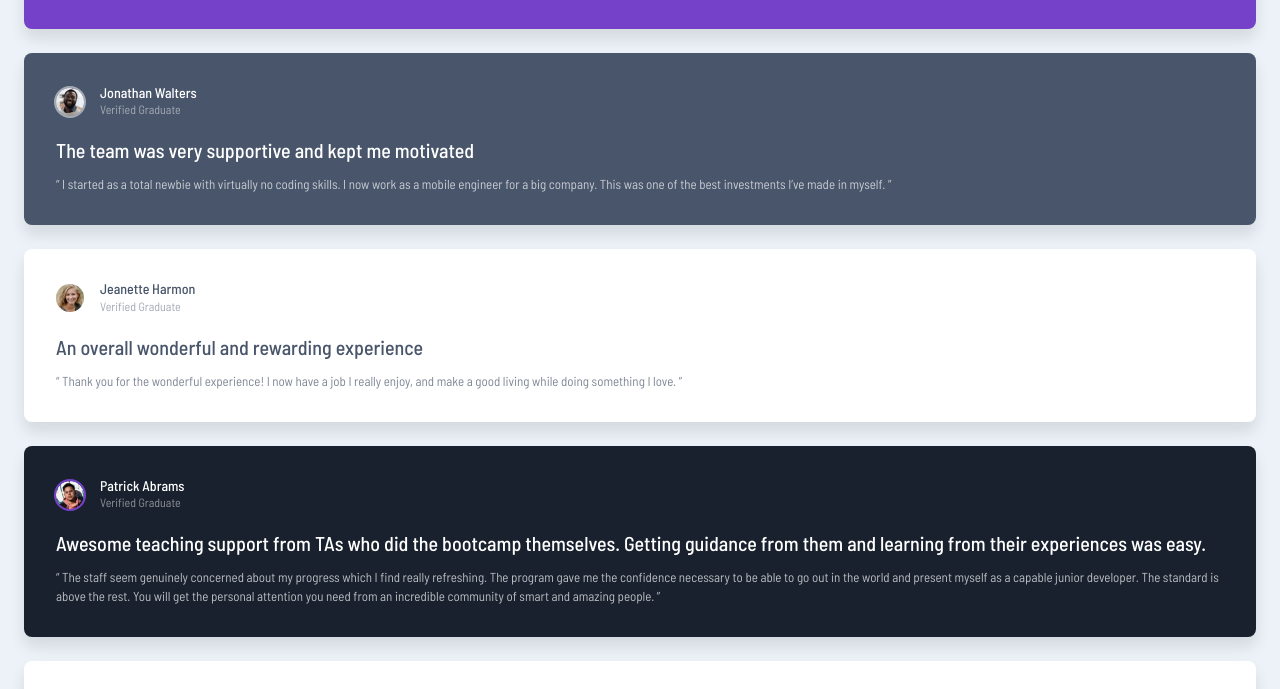
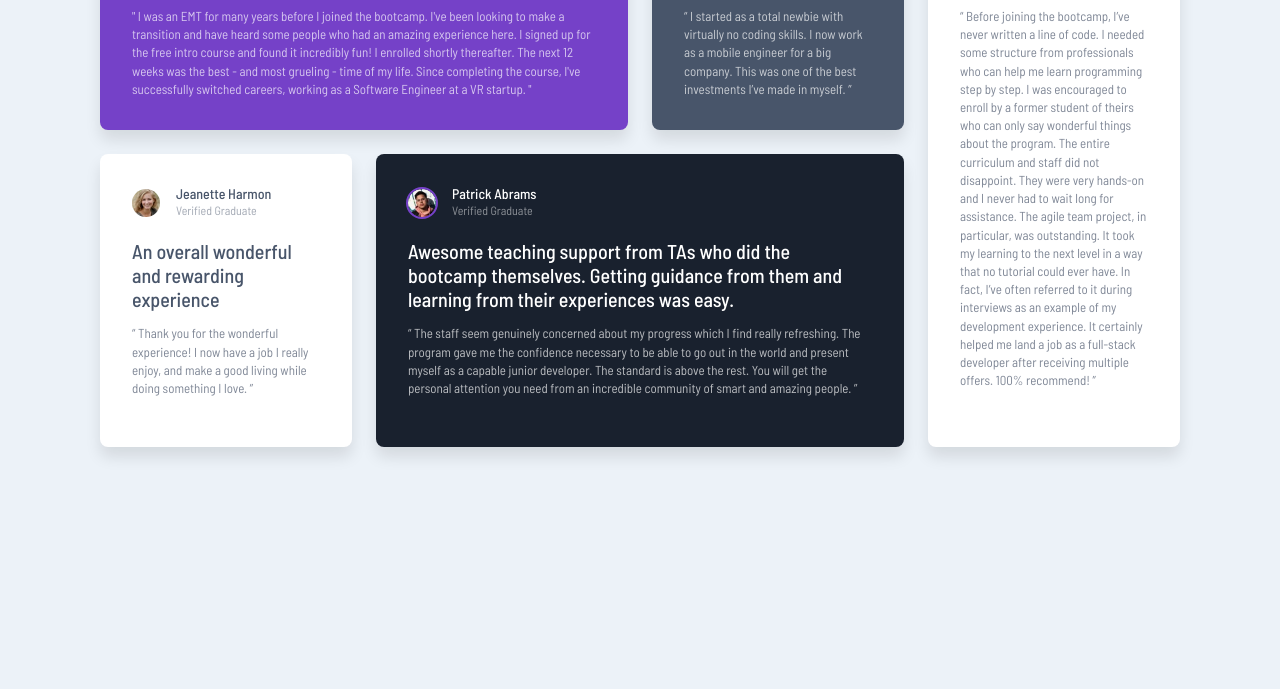
Before and after one commit to mdchong/testimonials-grid-section, a website: page index.html in a window 1280 px wide. Shown: the part 258-947 px from the top of the page. After the commit the page ends 800 px from the top, so only its background shows below. Drawn offline with Linux system fonts and the light colour scheme.

Commit message:
css
responsive

```diff
--- a/index.html
+++ b/index.html
@@ -18,6 +18,7 @@
 </head>
 <body>
   <main>
+    <div class="whole-ctn">
       <div class="card" id="daniel">
         <section class="header-group">
           <img src="./images/image-daniel.jpg" alt="" class="user-img" width="28" height="28">
@@ -117,6 +118,7 @@
           </p>
         </blockquote>
       </div>
+    </div>
   </main>
 </body>
 </html>
--- a/scss/index.scss
+++ b/scss/index.scss
@@ -44,13 +44,23 @@ body {
     font-size: $body-font-size;
     padding: 1.5rem;
     margin: 0;
+    min-height: 100svh;
+    display: grid;
+    justify-content: center;
+    align-items: center;
 }
 
 main {
+    width: 100%;
+
+}
+
+.whole-ctn {
     display: grid;
     grid-template-columns: 1fr;
     gap: 1.5rem;
     margin: 3rem 0;
+    max-width: 67.5rem;
 
     .card {
         padding: 2rem;
@@ -150,3 +160,39 @@ main {
         }
     }
 }
+
+@media screen and (min-width: 37.563em) {
+    .whole-ctn {
+        grid-template-columns: repeat(2, 1fr);
+    }
+}
+
+@media screen and (min-width: 65em) {
+    .whole-ctn {
+        grid-template-columns: repeat(4, 1fr);
+        grid-template-rows: repeat(2, 1fr);
+    }
+
+    #daniel {
+        grid-column: 1 / 3;
+    }
+
+    #jonathan {
+        grid-column: 3 / 4;
+    }
+
+    #kira {
+        grid-column: 4 / 5;
+        grid-row: 1 / 3;
+    }
+
+    #jeanette {
+        grid-column: 1 / 2;
+        grid-row: 2 / 3;
+    }
+
+    #patrick {
+        grid-column: 2 / 4;
+        grid-row: 2 / 3;
+    }
+}
```
Also changed, not shown: css/index.css, design/desktop-preview.jpg (deleted), 1 other file. Lines whose indentation alone changed are shown as unchanged.
